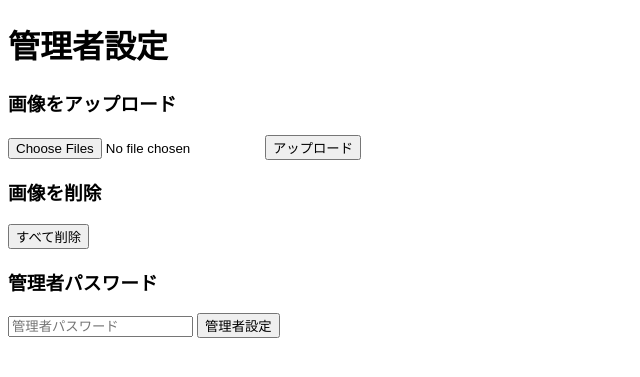
After one commit to Torichan-TC1/24h_uploader, a Flask app: template templates/admin.html in a window 1280 px wide. The commit adds this page. Shown: the top 377 px of the page, without its empty margins (0-640 px from the left). Run offline with Flask 3, Linux system fonts and the light colour scheme; the template is opened without the code that fills it, so the values that code supplies are empty.

```diff
--- /dev/null
+++ b/templates/admin.html
@@ -0,0 +1,29 @@
+<!DOCTYPE html>
+<html>
+<head>
+    <title>管理者設定</title>
+</head>
+<body>
+    <h1>管理者設定</h1>
+
+    <!-- アップロードフォーム -->
+    <form action="/admin" method="post" enctype="multipart/form-data">
+        <h3>画像をアップロード</h3>
+        <input type="file" name="file" multiple>
+        <button type="submit">アップロード</button>
+    </form>
+
+    <!-- 削除フォーム -->
+    <form action="/admin" method="post">
+        <h3>画像を削除</h3>
+        <button type="submit" name="delete" value="true">すべて削除</button>
+    </form>
+
+    <form action="/admin" method="post">
+        <h3>管理者パスワード</h3>
+        <input type="password" name="admin_password" placeholder="管理者パスワード" required>
+        <button type="submit">管理者設定</button>
+    </form>
+
+</body>
+</html>
--- a/templates/gallery.html
+++ b/templates/gallery.html
@@ -11,7 +11,7 @@
                 <input type="checkbox" name="selected_images" value="{{ image }}">
                 <br>
                 <img src="{{ url_for('static', filename='uploads/' + image) }}" alt="{{ image }}" width="300"><br>
-                {{ image }}
+                <div class="seven-segment">{{ image }}</div>  <!-- 画像名を7セグメントフォントで表示 -->
             </label>
         </li>
         {% endfor %}
```
Also changed, not shown: templates/base.html (+7 -4 lines), assets/fonts/DSEG7ClassicMini-Italic.ttf (added), templates/upload.html (line endings or trailing spaces).
